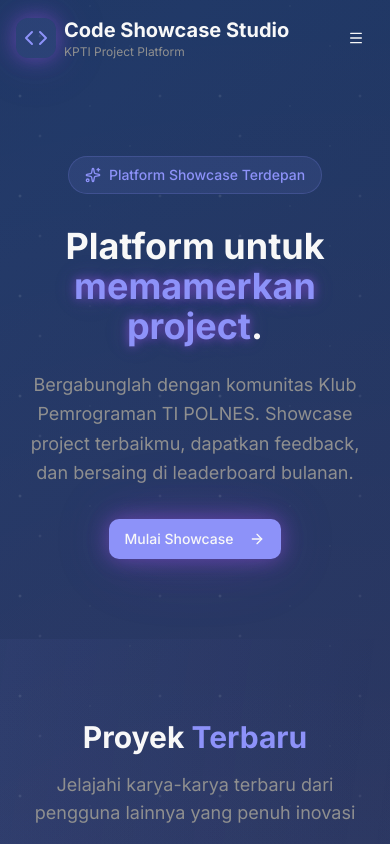
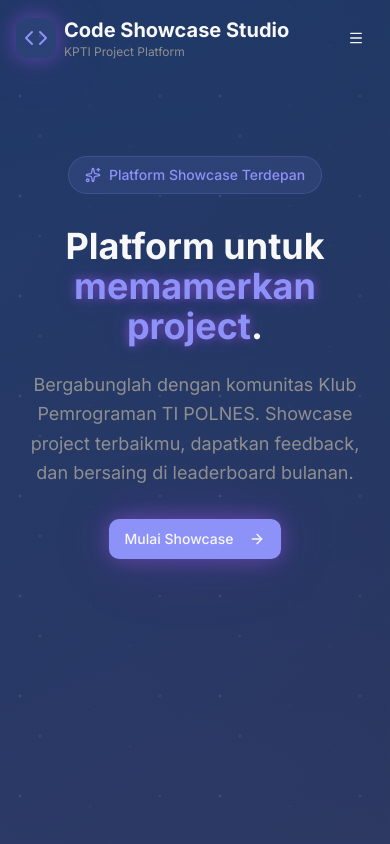
Before and after one commit to pemrogrammer/code-showcase-studio, a Next.js app: page / in a window 390 px wide. Shown: the top 844 px of the page. Built offline with nearby package versions, Linux system fonts and the light colour scheme.

Commit message:
Updates layout to dynamically adjust hero section height.
Improves responsiveness by calculating the hero section's minimum height based on the viewport height minus a predefined offset, ensuring a more adaptive and user-friendly experience.

```diff
--- a/src/features/landing/components/hero-section.tsx
+++ b/src/features/landing/components/hero-section.tsx
@@ -3,7 +3,7 @@ import { ArrowRight, Play, Sparkles } from 'lucide-react'
 
 export default function HeroSection() {
   return (
-    <section className="py-20 md:py-16 relative overflow-hidden">
+    <section className="py-20 md:py-16 relative overflow-hidden min-h-[calc(100vh-76px)]">
       <div className="absolute inset-0" />
 
       <div className="container mx-auto px-4 relative">
```
Also changed, not shown: src/app/page.module.css (deleted, +0 -7 lines).
